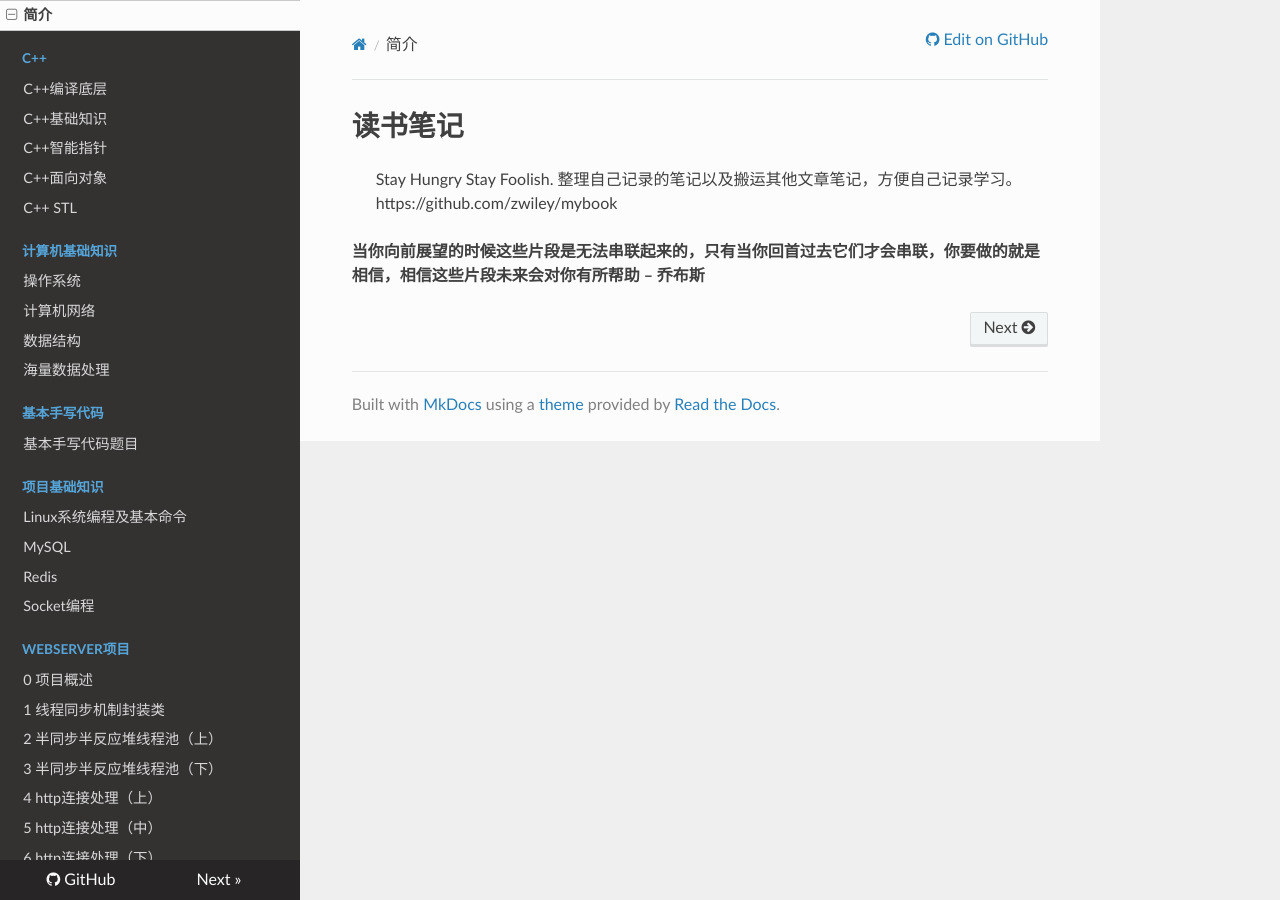
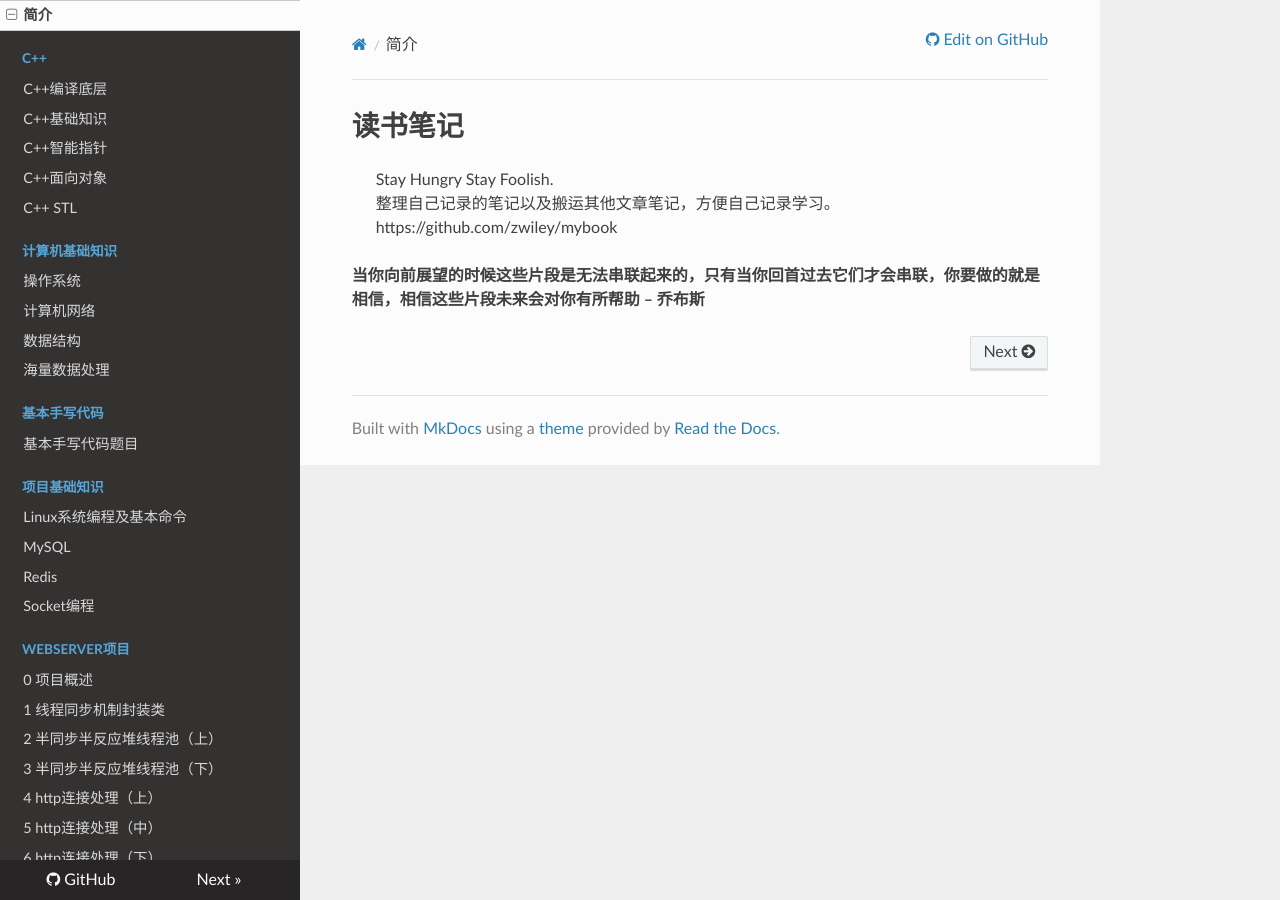
Before and after one commit to ZWiley/mybook, an MkDocs documentation site: the page built from docs/index.md, in a window 1280 px wide. Built offline with MkDocs 1.6.1, drawn with Linux system fonts in a browser that asks for light colours; nearby versions of some CDN libraries.

```diff
--- a/docs/index.md
+++ b/docs/index.md
@@ -1,6 +1,6 @@
 # 读书笔记
 
-> Stay Hungry Stay Foolish.
+> Stay Hungry Stay Foolish.<br>
 > 整理自己记录的笔记以及搬运其他文章笔记，方便自己记录学习。
 > https://github.com/zwiley/mybook
 
```
